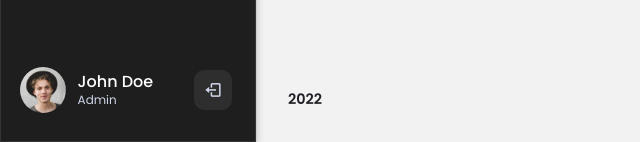
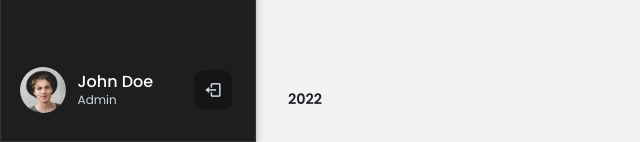
Before and after one commit to aleoponcelet/side-panel, a plain HTML site: page index.html in a window 1280 px wide. Shown: the part 658-800 px from the top of the page, without its empty margins (0-640 px from the left). Drawn offline with nearby package versions, Linux system fonts and the light colour scheme.

Commit message:
Improve style

```diff
--- a/assets/css/style.css
+++ b/assets/css/style.css
@@ -301,7 +301,7 @@ nav:hover .shrink-btn,
   display: flex;
   height: 40px;
   min-width: 2.4rem;
-  background-color: var(--navbar-light);
+  background-color: #151515;
   color: var(--text-color);
   align-items: center;
   justify-content: center;
```
